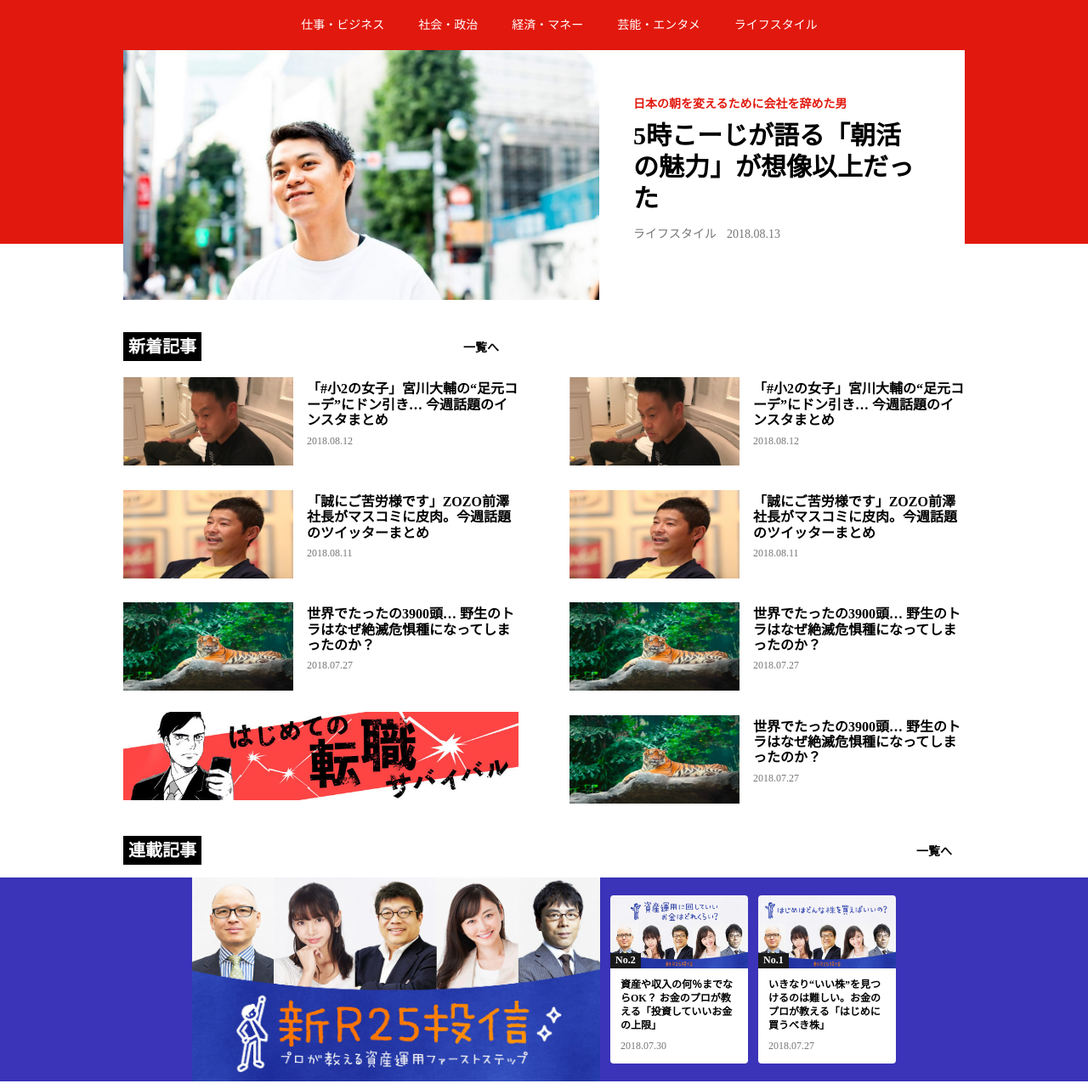
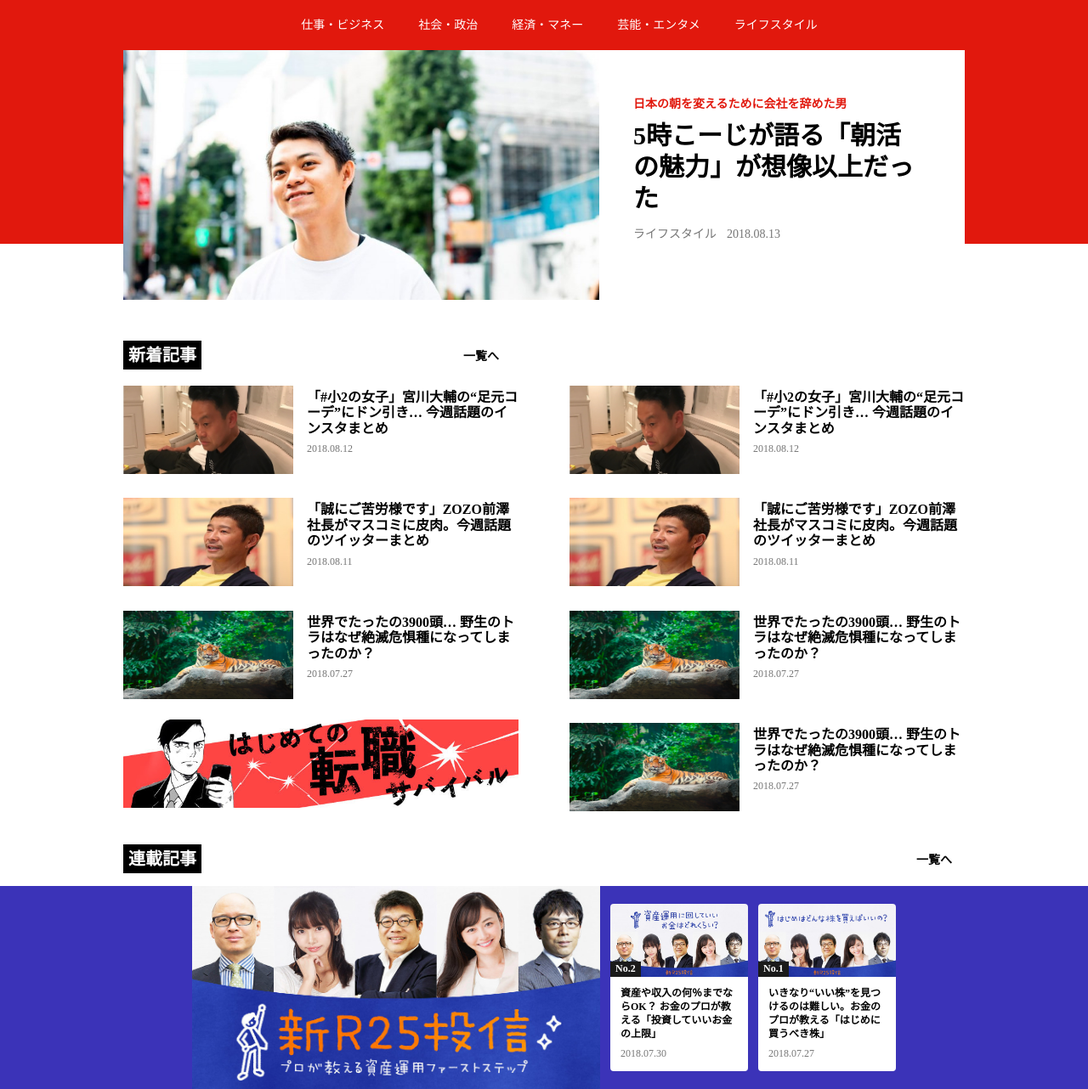
Before and after one commit to yutashimizu0612/R25, a PHP site: page /front-page.html in a window 1280 px wide. Shown: the part 137-1419 px from the top of the page at 85% size. Run offline with PHP 8.4, Linux system fonts and the light colour scheme.

Commit message:
トップページ_レイアウト修正&各ページ_ファビコン追加

```diff
--- a/archive.html
+++ b/archive.html
@@ -3,6 +3,7 @@
   <head>
     <meta charset="utf-8">
     <title>新R25_記事まとめ</title>
+    <link rel="icon" href="images/favicon.ico">
     <link rel="stylesheet" href="css/normalize.css">
     <link rel="stylesheet" href="css/common.css">
     <link rel="stylesheet" href="css/archive.css">
--- a/css/top.css
+++ b/css/top.css
@@ -37,13 +37,14 @@
 }
 
 #header_image{
+  float:left;
   width:560px;
   height:294px;
   object-fit:cover;
 }
 
 #pickup_heading{
-  float:right;
+  float:left;
   width:342px;
   height:294px;
   padding-right:48px;
@@ -82,7 +83,7 @@
 #home_latestArticle_wrapper{
   width:990px;
   margin:0 auto;
-  padding-top:44px;
+  padding-top:120px;
 }
 
 #home_latestArticleList_header{
--- a/front-page.html
+++ b/front-page.html
@@ -3,6 +3,7 @@
   <head>
     <meta charset="utf-8">
     <title>新R25_トップページ</title>
+    <link rel="icon" href="images/favicon.ico">
     <link rel="stylesheet" href="css/normalize.css">
     <link rel="stylesheet" href="css/common.css">
     <link rel="stylesheet" href="css/top.css">
@@ -33,7 +34,7 @@
                     <a href="https://r25.jp/category/life">ライフスタイル</a>
                   </li>
                 </ul>
-              <div id="pickup_content">
+              <div id="pickup_content" class="clearfix">
                 <img src="images/headerimage.jpg" id="header_image">
                 <div id="pickup_heading">
                   <p class="pickup_subtitle">
@@ -52,12 +53,12 @@
           </div><!-- #headerTop_background -->
       </header>
 <!-- トップページ新着記事 -->
-      <div id="home_latestArticle_wrapper" class="clear">
+      <div id="home_latestArticle_wrapper" class="clearfix">
         <div id="home_latestArticleList_header">
           <span class="whiteTitle">新着記事</span>
           <p class="to_list">一覧へ</p>
         </div><!-- #home_latestArticleList_header -->
-        <div id="home_latestArticleList_wrapper clearfix">
+        <div id="home_latestArticleList_wrapper">
           <div class="home_latestArticleList">
             <div class="home_latestArticleList_item">
               <img src="images/home_latest_article_list1.jpg">
--- a/single.html
+++ b/single.html
@@ -3,6 +3,7 @@
   <head>
     <meta charset="utf-8">
     <title>新R25_投稿記事</title>
+    <link rel="icon" href="images/favicon.ico">
     <link rel="stylesheet" href="css/normalize.css">
     <link rel="stylesheet" href="css/common.css">
     <link rel="stylesheet" href="css/single.css">
```
